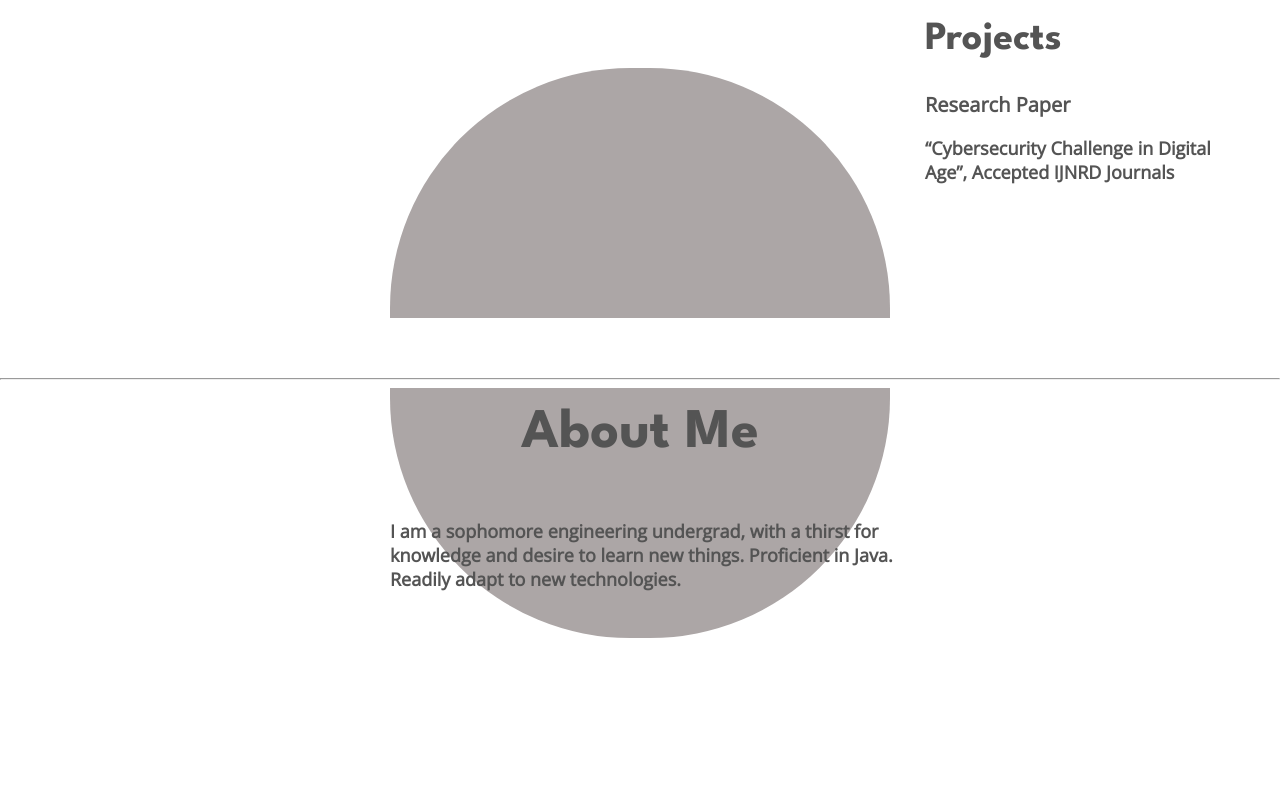
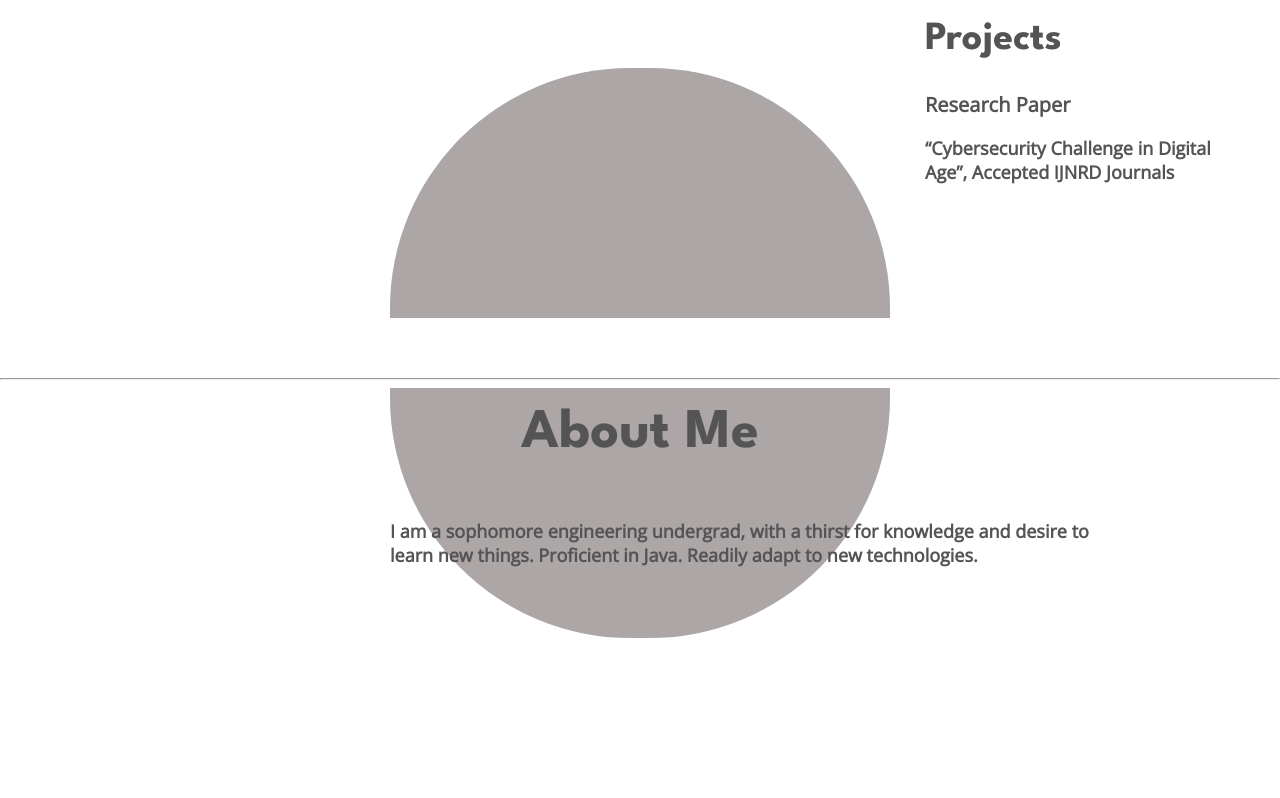
Before and after one commit to alimurtzaa/portfolio-murtza, a plain HTML site: page index.html in a window 1280 px wide. Shown: the part 1126-1924 px from the top of the page. Drawn offline with nearby package versions, Linux system fonts and the light colour scheme.

Commit message:
Update index.html

```diff
--- a/index.html
+++ b/index.html
@@ -3,7 +3,7 @@
 <head>
     <meta charset="UTF-8">
     <meta name="viewport" content="width=device-width, initial-scale=1.0">
-    <title>My portfolio</title>
+    <title>Murtza's portfolio</title>
     <link rel="stylesheet" href="style.css">
     <link rel="preconnect" href="https://fonts.googleapis.com">
     <link rel="preconnect" href="https://fonts.gstatic.com" crossorigin>
@@ -64,7 +64,7 @@
     <div class="container2">
         <div class="aboutus">
             <div class="design"><div><h2>About Me</h2>
-                <p>I am a sophomore engineering undergrad, with a thirst for <br>knowledge and desire to learn new things. Proficient in Java. <br>Readily adapt to new technologies.</p>
+                <p>I am a sophomore engineering undergrad, with a thirst for knowledge and desire to learn new things. Proficient in Java. Readily adapt to new technologies.</p>
 
                 </div>
             </div>
```
